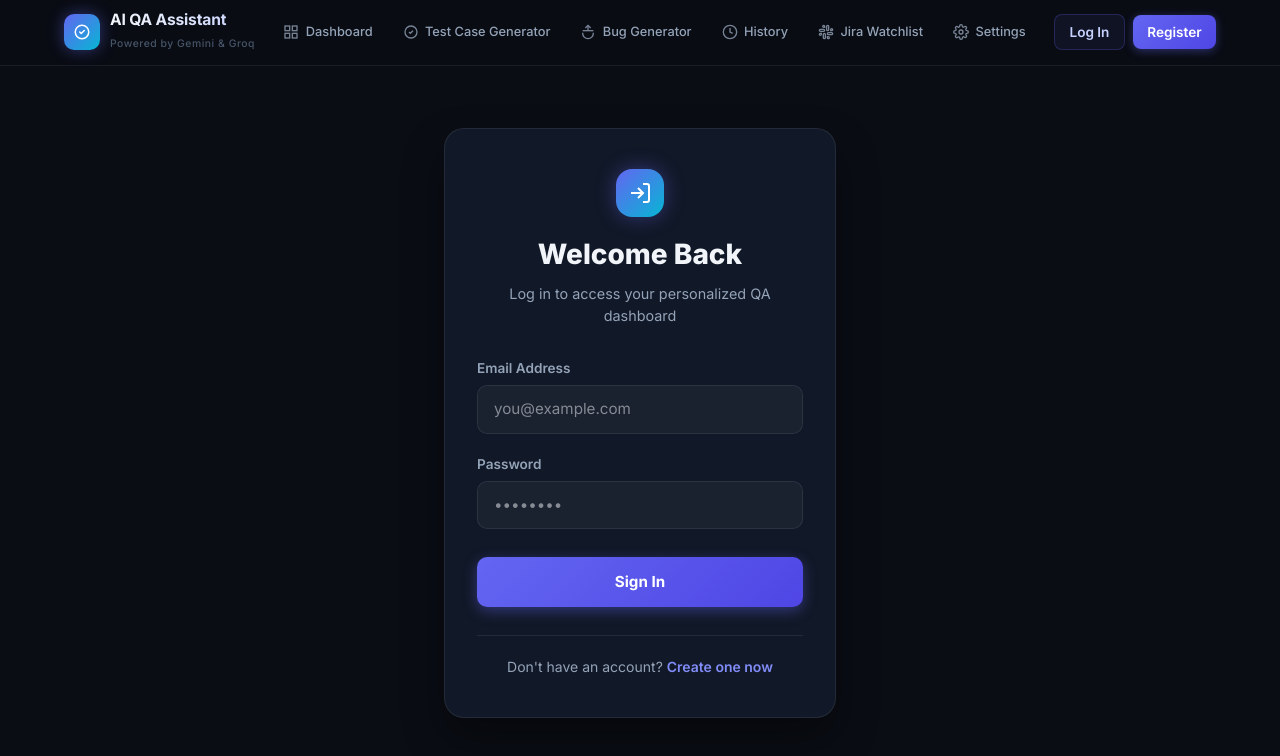
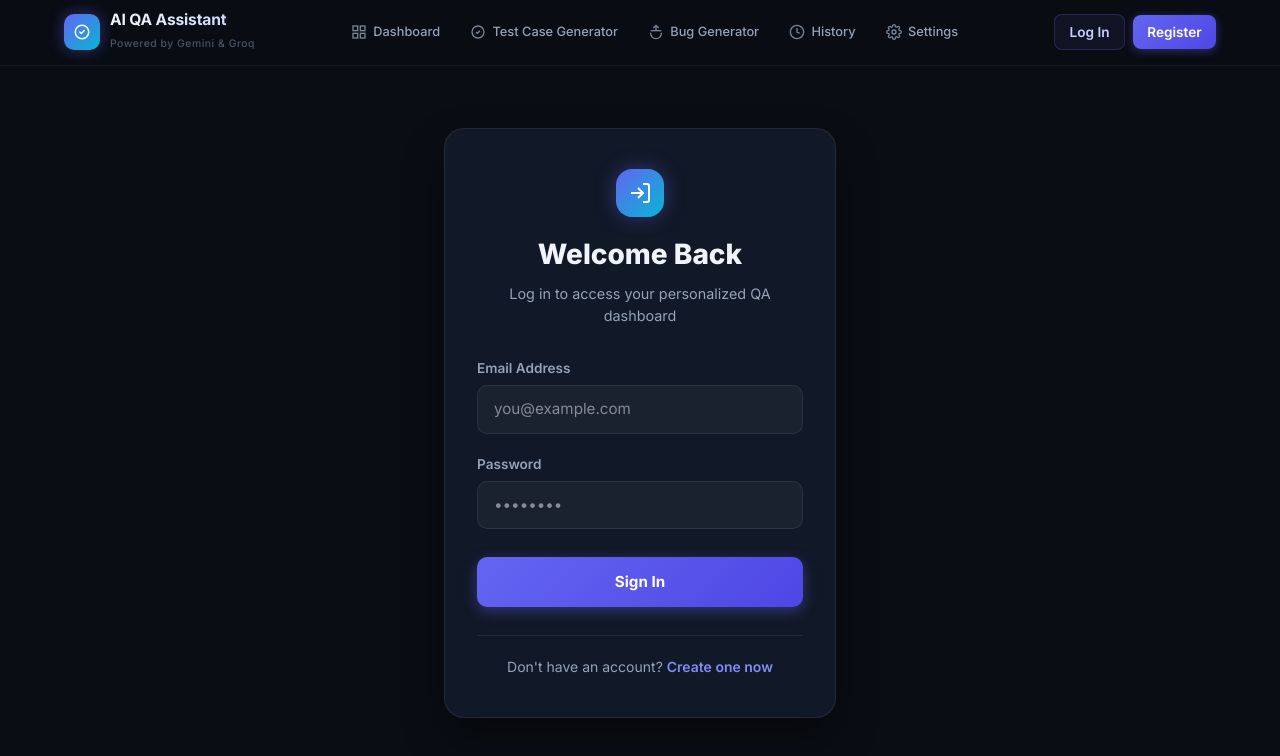
Before and after one commit to Pratikshimpi48/AI-QA-Assistant, a React (Vite) app in the folder client/: page /login in a window 1280 px wide. Shown: the top 756 px of the page. Built offline with nearby package versions, Linux system fonts and the light colour scheme.

Commit message:
fix: hide Jira Watchlist nav link and Notification Bell for unauthenticated (guest) users

```diff
--- a/client/src/components/Navbar.jsx
+++ b/client/src/components/Navbar.jsx
@@ -51,6 +51,7 @@ const NAV_LINKS = [
     id:   'nav-jira-watchlist',
     to:   '/jira-watchlist',
     label: 'Jira Watchlist',
+    authOnly: true,
     icon: (
       <svg width="16" height="16" viewBox="0 0 24 24" fill="none" stroke="currentColor" strokeWidth="2">
         <path d="M14.5 10c-.83 0-1.5-.67-1.5-1.5v-5c0-.83.67-1.5 1.5-1.5s1.5.67 1.5 1.5v5c0 .83-.67 1.5-1.5 1.5z"/>
@@ -147,7 +148,7 @@ export default function Navbar() {
 
         {/* Desktop Nav Links */}
         <div id="nav-desktop-links" className="nav-desktop" style={{ display: 'flex', alignItems: 'center', gap: '0.25rem' }}>
-          {NAV_LINKS.map((link) => (
+          {NAV_LINKS.filter(link => !link.authOnly || isAuthenticated).map((link) => (
             <NavLink
               key={link.id}
               id={link.id}
@@ -273,7 +274,7 @@ export default function Navbar() {
         }}
       >
         <div style={{ padding: '0.75rem 1rem 1rem' }}>
-          {NAV_LINKS.map((link) => (
+          {NAV_LINKS.filter(link => !link.authOnly || isAuthenticated).map((link) => (
             <NavLink
               key={`mobile-${link.id}`}
               to={link.to}
```
